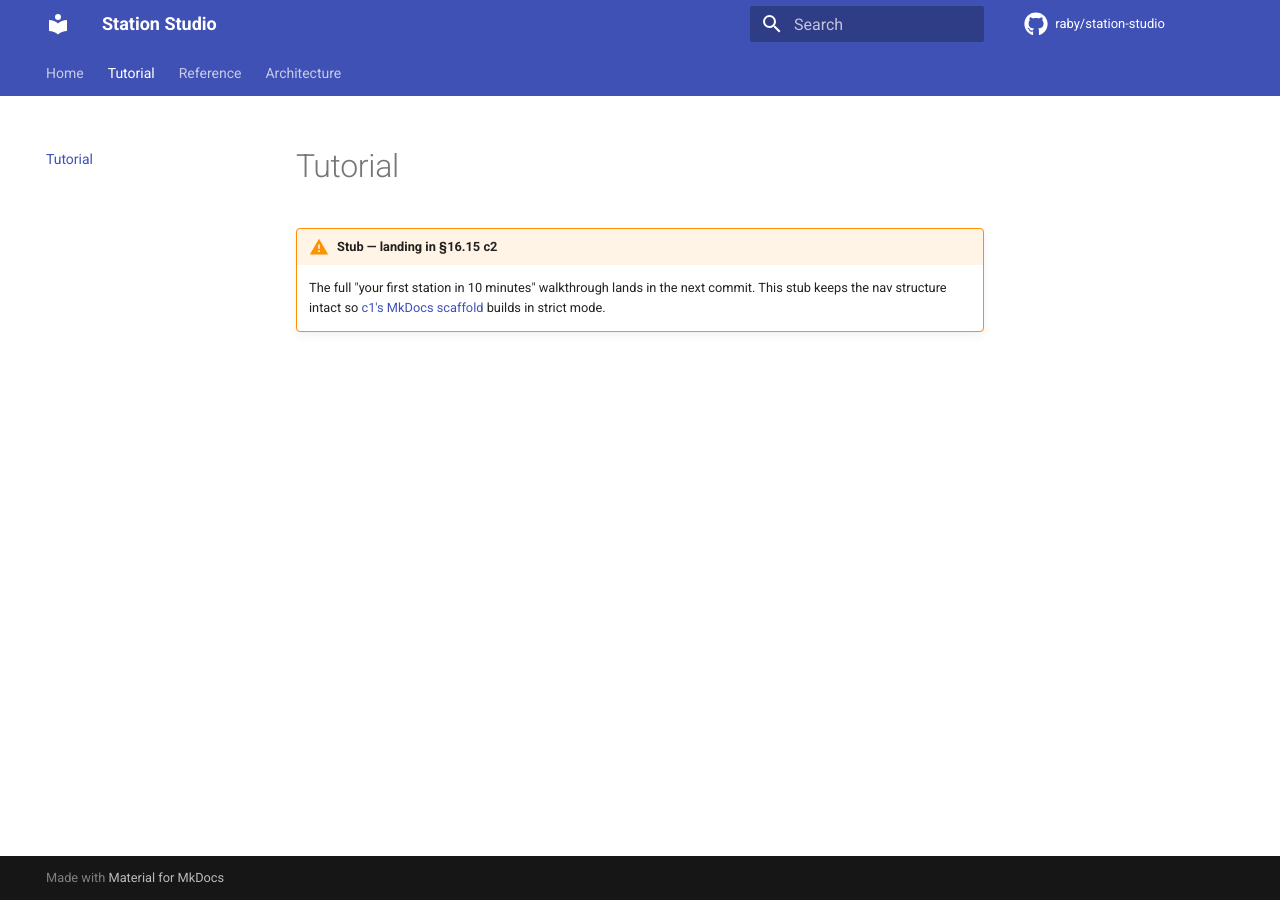
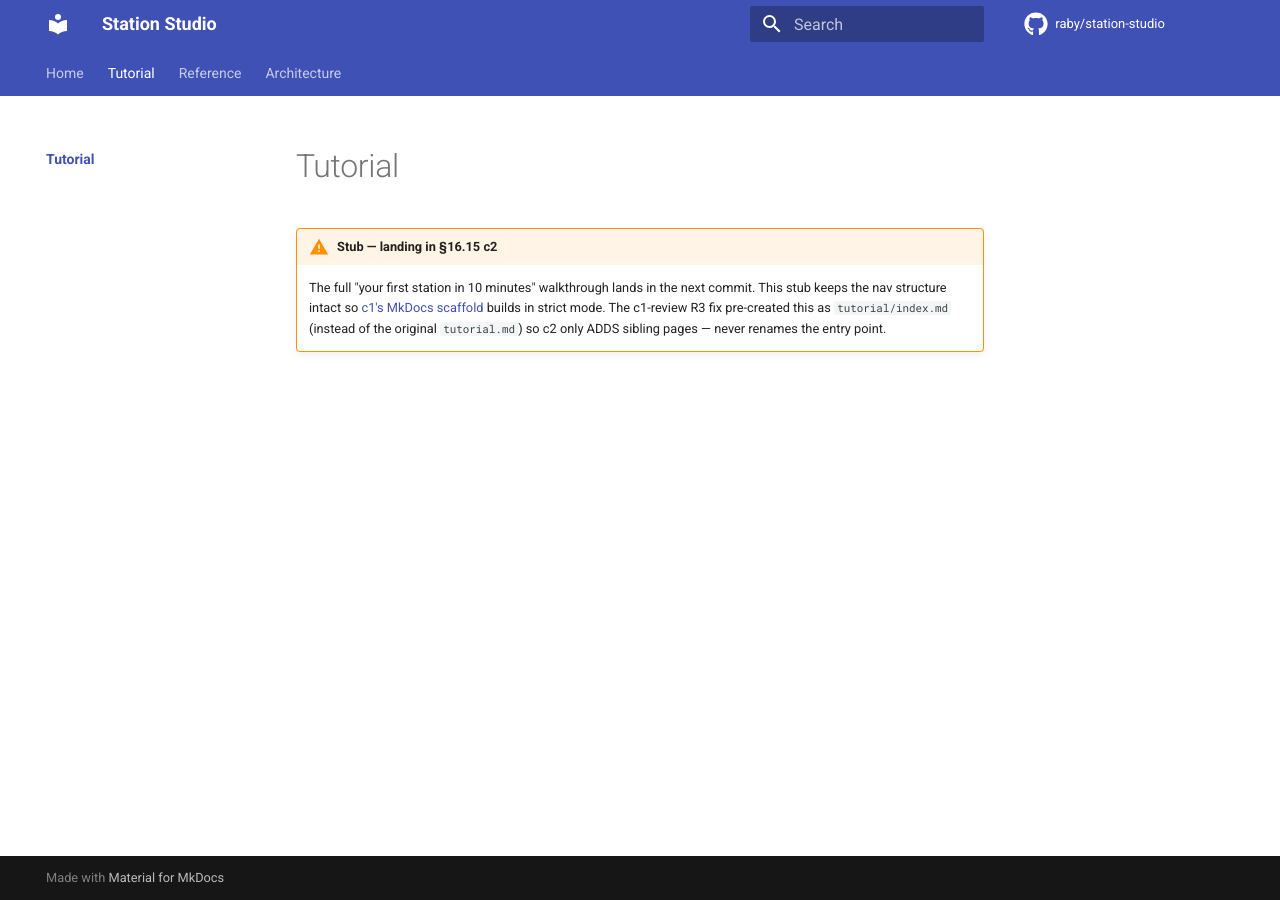
Before and after one commit to raby/station-studio, an MkDocs documentation site: the page built from docs/tutorial/index.md, in a window 1280 px wide. Built offline with MkDocs 1.6.1 and Material for MkDocs 9.7.7, drawn with Linux system fonts in a browser that asks for light colours; comment, search, counter and statistics services are not loaded.

Commit message:
§16.15 c1-review R1+R2+R3+R4+R5+R7+R10 fixes
7 of 10 c1 review findings fixed inline; 3 deliberately skipped:
R6 (pip cache scope) — perf only, not correctness; R8 (edit_uri
branch hard-coding) — accept the main-branch convention; R9
(concurrency group sharing) — no PR-preview deploys planned.

R1 (CRITICAL) — homepage grid-cards block was rendering as
literal `:material-rocket-launch: **[Tutorial](tutorial.md)** —`
text because `attr_list` + `md_in_html` markdown extensions
weren't enabled. Strict mode missed it because Python-Markdown
never indexed the inner content as markdown. Added both
extensions + `pymdownx.emoji` (powers the icon shortcodes via
Twemoji SVG). Verified live: site/index.html now emits
`<div class="grid cards"><ul>...` with proper link parsing +
icon SVG rendering.

R2 — Workflow-level perms tightened to `contents: read` only;
`pages: write` + `id-token: write` scoped to the deploy job
only (matches publish.yml's per-job scoping pattern). A
compromised dep during the build job no longer inherits
pages-write or OIDC-mint capability.

R3 — Pre-created `docs/tutorial/index.md` (instead of
`docs/tutorial.md`) so c2 only ADDS sibling pages
(tutorial/setup.md, tutorial/first-station.md, etc) rather
than renaming the entry point. Reference + Architecture
were already directory-form. Updated index.md cross-link +
mkdocs.yml nav + stub banner accordingly.

R4 — Added comment to docs.yml's Python version pin noting
it must stay in lockstep with ci.yml + publish.yml + the
Dockerfile runtime base (3.12 today).

R5 — Tightened `mkdocs-material` pin from `>=9.5,<10` to
`>=9.5,<9.6` in both requirements-dev.txt + pyproject.toml.
Material has historically renamed theme features within
minor releases; a 9.6 bump now requires manual review
instead of silently landing on a push-to-main deploy.

R7 — Added `docs-serve` + `docs-build` to the Makefile
.PHONY list so an accidental `mkdir docs-build` doesn't
break `make docs-build` silently.

R10 — Added a smoke-check step in docs.yml between build
and upload: asserts `site/index.html` exists, is >5KB, and
contains "Station Studio". Catches blank-template
regressions from a future mkdocs-material bump before they
hit Pages.

Build verified locally: site/index.html now 24537 bytes
(was ~12KB before the cards fix), all 4 nav targets render,
smoke check passes locally. check-deps-parity OK (11
entries match). svelte-check 0/0, vitest 920/920, pytest
1320/1320.

```diff
--- /dev/null
+++ b/docs/tutorial/index.md
@@ -0,0 +1,9 @@
+# Tutorial
+
+!!! warning "Stub — landing in §16.15 c2"
+    The full "your first station in 10 minutes" walkthrough lands
+    in the next commit. This stub keeps the nav structure intact
+    so [c1's MkDocs scaffold](../index.md) builds in strict mode.
+    The c1-review R3 fix pre-created this as `tutorial/index.md`
+    (instead of the original `tutorial.md`) so c2 only ADDS
+    sibling pages — never renames the entry point.
--- a/mkdocs.yml
+++ b/mkdocs.yml
@@ -61,6 +61,20 @@
   - tables
   - toc:
       permalink: true
+  # §16.15 c1-review R1 — `attr_list` powers Material's
+  # `:material-...:` icon shortcodes + the `markdown` HTML
+  # attribute used by `<div class="grid cards" markdown>`;
+  # `md_in_html` lets Python-Markdown descend INTO that div
+  # so the inner bullet list is parsed as markdown. Without
+  # both, the homepage grid-cards block renders as literal
+  # `:material-rocket-launch: **[Tutorial](tutorial.md)** —`
+  # text (verified in the committed site/index.html on the
+  # initial scaffold build).
+  - attr_list
+  - md_in_html
+  - pymdownx.emoji:
+      emoji_index: !!python/name:material.extensions.emoji.twemoji
+      emoji_generator: !!python/name:material.extensions.emoji.to_svg
 
 # Nav structure is locked at c1 (Home + Tutorial + Reference +
 # Architecture top tabs); content fills in across c2-c6 via the
@@ -69,7 +83,8 @@
 # `strict: true` happy until each track ships.
 nav:
   - Home: index.md
-  - Tutorial: tutorial.md
+  - Tutorial:
+      - tutorial/index.md
   - Reference:
       - reference/index.md
   - Architecture:
--- a/pyproject.toml
+++ b/pyproject.toml
@@ -67,8 +67,10 @@
     "coverage>=7.0",
     # §16.15 c1 — docs site build dep. Mirrored in
     # requirements-dev.txt; check_deps_parity.py enforces both
-    # surfaces stay in sync.
-    "mkdocs-material>=9.5,<10",
+    # surfaces stay in sync. §16.15 c1-review R5 — pinned to
+    # the 9.5.x line; Material has historically renamed theme
+    # features within minor releases.
+    "mkdocs-material>=9.5,<9.6",
 ]
 
 # The headline shipped artifact: `station-studio <subcommand>` runs
--- a/requirements-dev.txt
+++ b/requirements-dev.txt
@@ -7,4 +7,8 @@
 # §16.15 c1 — MkDocs + Material theme for the docs site.
 # Build via `make docs-build`; serve locally via `make docs-serve`.
 # GH Pages publish wired in .github/workflows/docs.yml.
-mkdocs-material>=9.5,<10
+# §16.15 c1-review R5 — tightened from <10 to <9.6 so a minor
+# bump (which Material has historically used to rename theme
+# features) requires a manual review instead of silently
+# landing on a push-to-main deploy.
+mkdocs-material>=9.5,<9.6
```
Also changed, not shown: docs/index.md (+1 -1 lines), docs/tutorial.md (deleted, +0 -6 lines), 2 other files.
